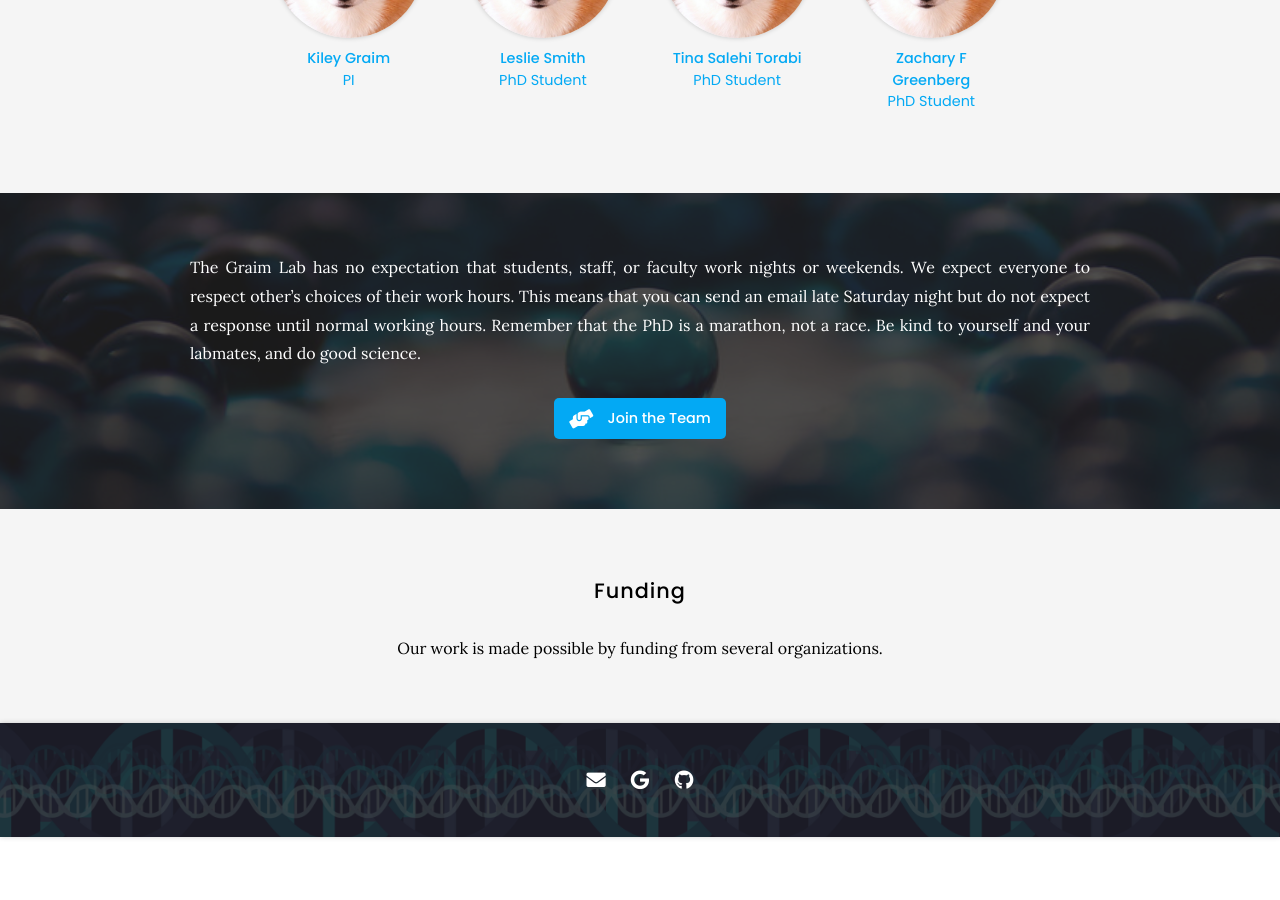
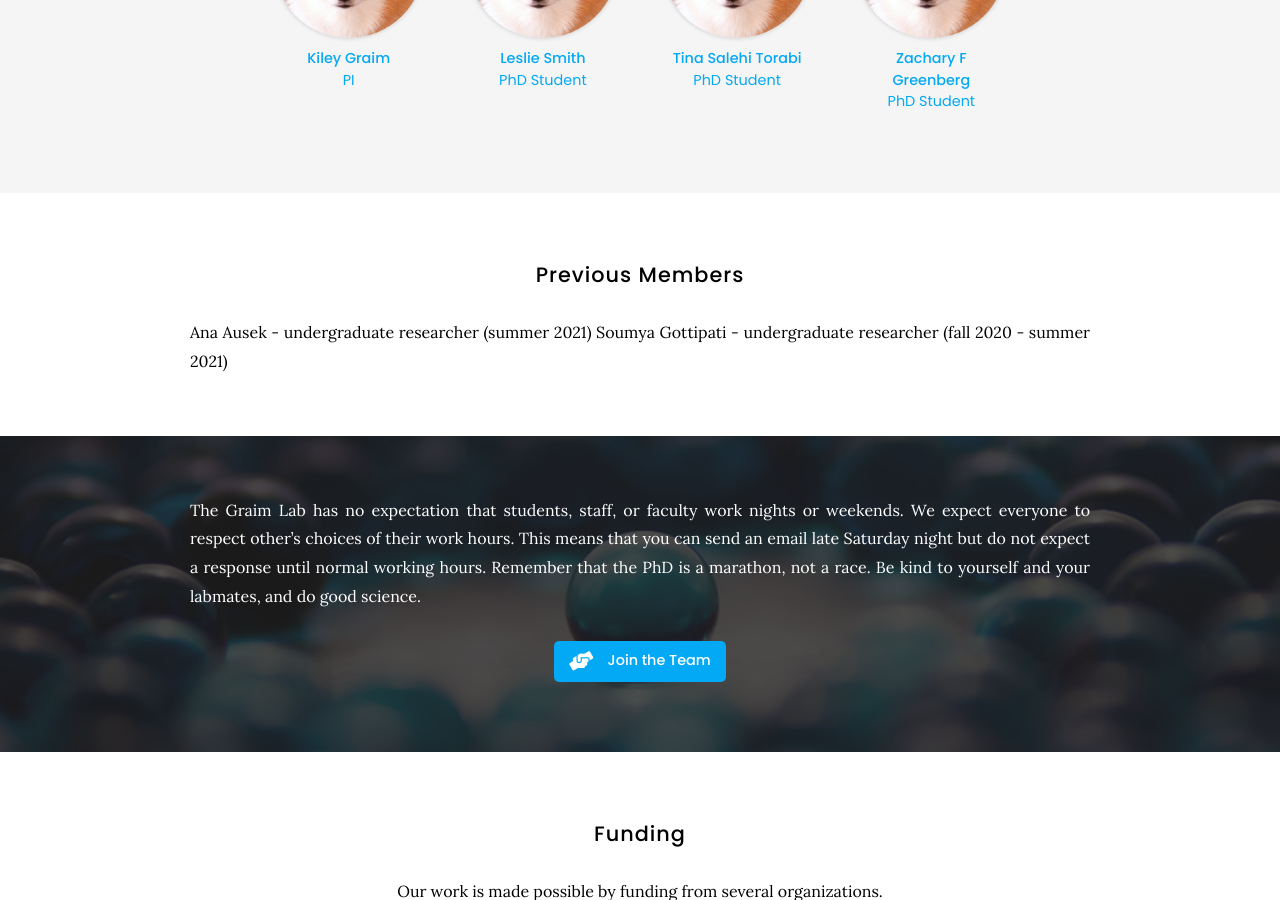
Before and after one commit to graim/GraimLabWebsite, a Jekyll site: the page built from team/index.md, in a window 1280 px wide and 900 px high, scrolled down 600 px. Built offline with Jekyll 4.4.1, drawn with Linux system fonts in a browser that asks for light colours; nearby versions of some CDN libraries; before the commit the page ends 1437 px from its top, so only the background shows below that.

Commit message:
Update index.md
testing previous members

```diff
--- a/team/index.md
+++ b/team/index.md
@@ -32,6 +32,13 @@ Our lab is collaborative and we have several ongoing collaborations with researc
   filters="role: programmer"
 %}
 {:.center}
+
+{% include section.html %}
+
+## Previous Members
+
+Ana Ausek - undergraduate researcher (summer 2021)
+Soumya Gottipati - undergraduate researcher (fall 2020 - summer 2021)
 
 {% include section.html background="images/banner.jpg" dark=true%}
 
```
